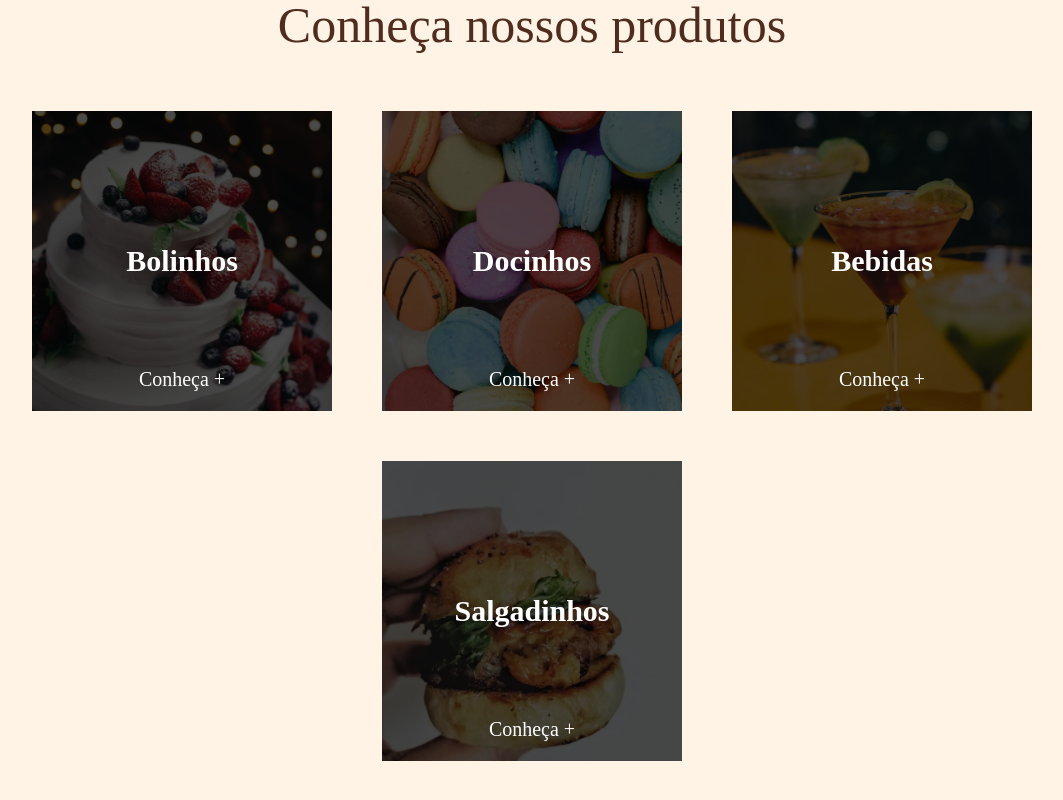
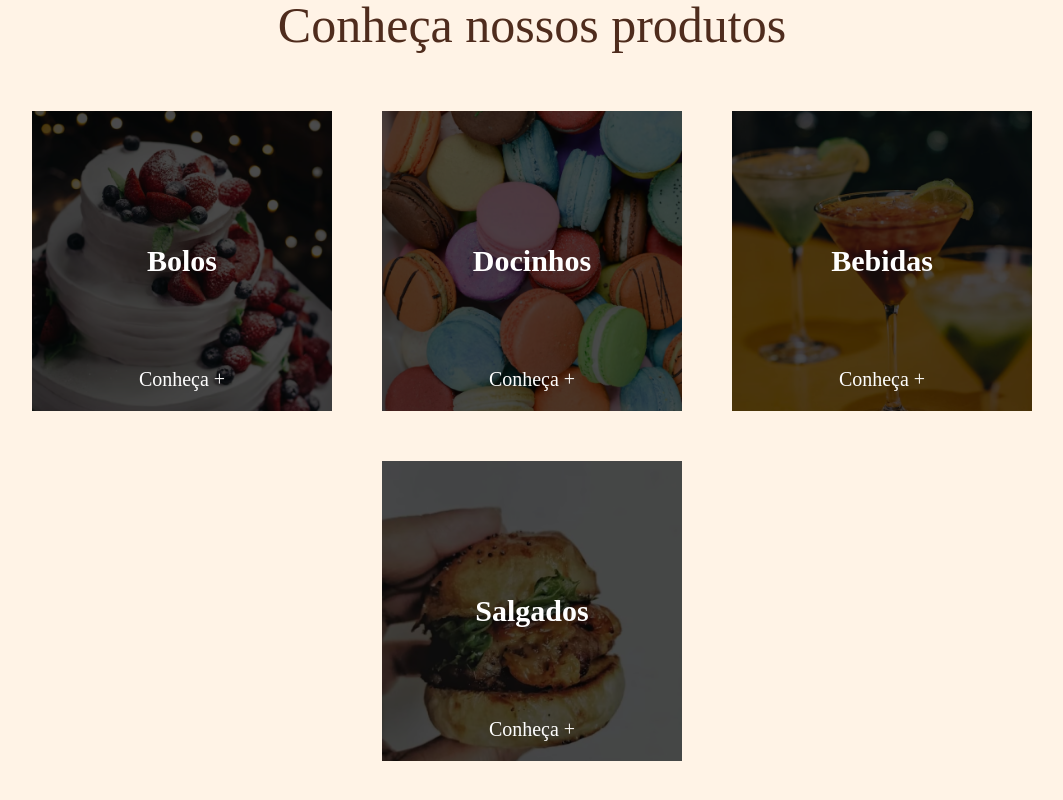
Before and after one commit to alvarosoaress/Divino-Sabor, a React (Vite) app: page / in a window 1280 px wide. Shown: the part 570-1370 px from the top of the page, without its empty margins (108-1171 px from the left). Built offline with nearby package versions, Linux system fonts and the light colour scheme; no server answers; the database is empty; a web font is replaced by a local one.

Commit message:
menu width adjust

```diff
--- a/src/components/Menu/index.jsx
+++ b/src/components/Menu/index.jsx
@@ -10,11 +10,8 @@ export default function Menu() {
   return (
     <>
       <MenuContainer
-        // Passando estilos para o componente via JSX
-        // Praticamente MediaQuery in-line 🙃
-        style={{
-          width: openMenu || window.screen.width >= 600 ? '270px' : '35px',
-        }}
+      // Passando estilos para o componente via JSX
+      // Praticamente MediaQuery in-line 🙃
       >
         <MdKeyboardArrowRight
           size={40}
@@ -33,7 +30,7 @@ export default function Menu() {
         <MenuBox
           style={{
             display: openMenu || window.screen.width >= 600 ? 'flex' : 'none',
-            width: openMenu || window.screen.width >= 600 ? '370px' : '35px',
+            width: window.screen.width >= 600 ? '0' : '100vw',
           }}
         >
           <SecondaryDivider width={'80%'} />
--- a/src/components/Menu/styled.js
+++ b/src/components/Menu/styled.js
@@ -6,7 +6,6 @@ export const MenuContainer = styled.div`
   align-items: center;
   justify-content: center;
   flex-direction: column;
-  width: 370px;
   height: 600px;
 `;
 
@@ -18,7 +17,7 @@ export const MenuBox = styled.div`
   background-color: ${(props) => props.theme.primaryColor};
   gap: 20px;
   padding: 2em;
-  width: 80%;
+  min-width: 250px;
   height: 60%;
   @keyframes clipEffect {
     from {
--- a/src/pages/Home/index.jsx
+++ b/src/pages/Home/index.jsx
@@ -51,7 +51,7 @@ export default function Home() {
   // array de objetos como exemplos para popular os cards
   const cardImages = [
     {
-      name: 'Bolinhos',
+      name: 'Bolos',
       img: Bolos,
     },
     {
@@ -63,7 +63,7 @@ export default function Home() {
       img: Bebidas,
     },
     {
-      name: 'Salgadinhos',
+      name: 'Salgados',
       img: Salgadinhos,
     },
   ];
```
